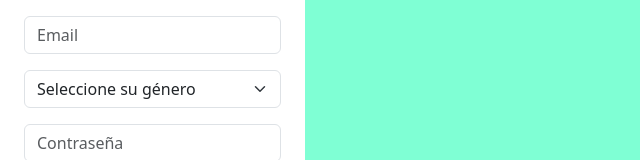
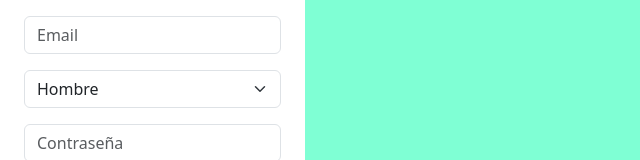
Before and after one commit to jeffrefarias/ProyectoLogin, a React (Vite) app: page / in a window 1280 px wide. Shown: the part 364-524 px from the top of the page, without its empty margins (0-640 px from the left). Built offline with nearby package versions, Linux system fonts and the light colour scheme.

Commit message:
falta validacion de genero

```diff
--- a/src/components/Formulario.jsx
+++ b/src/components/Formulario.jsx
@@ -10,53 +10,67 @@ const Formulario = () => {
   const [cpassword, setCPass] = useState("");
   const [error, setError] = useState(false)
   const [errorEmail, setErrorEmail] = useState(false)
+  const [errorPass, setErrorPass] = useState(false)
+  // const [selectedGender, setSelectedGender] = useState("");
+  // const [errorGenero, setErrorGenero] = useState(false);
+
+
+
 
   const validarDatos = (e) => {
     e.preventDefault()
 
     setErrorEmail(!validarEmail(email));
-    // setEdadError(!validarEdad(edad));
+    setEdadError(!validarEdad(edad));
+    setErrorPass(!validarPass(password, cpassword));
+    // setErrorGenero(selectedGender);
+
 
     if (nombre === '' || email === '' || password === '' || cpassword === '' || edad === '') {
       setError(true)
       return
     }
-    setError(false)
-    setNombre('')
-    setEdad('')
-    setEmail('')
-    setPass('')
-    setCPass('')
-    setErrorEmail('')
-
+    setError(false);
+    setNombre('');
+    setEdad('');
+    setEmail('');
+    setPass('');
+    setCPass('');
+    setErrorEmail(false);
+    // setErrorGenero(false);
+    // setSelectedGender('');
   }
 
 
-
+  // Expresión regular para email
   const validarEmail = (email) => {
     const emailPattern = /^[a-zA-Z0-9._-]+@[a-zA-Z0-9.-]+\.[a-zA-Z]{2,4}$/;
     return emailPattern.test(email);
   };
-
+  //  Expresion regular para validar +18
   const validarEdad = (edad) => {
     const agePattern = /^(1[89]|[2-9]\d|\d{3,})$/;
-    return agePattern .test(edad);
+    return agePattern.test(edad);
   };
 
-  if (password !== cpassword) {
-    setError(true);
-    return;
-  }
+  const validarPass = (password, cpassword) => {
+    return password === cpassword
+  };
 
-  const algunCampoLleno = nombre !== "" || (email !== "" && validarEmail(email))  || password !== "" || cpassword !== "";
+  // const validarGenero = (genero) => {
+  //   return genero !== "";
+  // };
+
 
   return (
     <>
 
       <form className="formulario" onSubmit={validarDatos}>
-      {error ?  <Alert message="Todos los campos son obligatorios" type="danger" show={error} /> : null}
-      {errorEmail ?  <Alert message="Debe ingresar un email válido" type="danger" show={!validarEmail(email)} /> : null}
-      {edadError ?  <Alert message="Debe ser mayor a 18 años" type="danger" show={error && !validarEdad(edad)} /> : null}
+        {error ? <Alert message="Todos los campos son obligatorios" type="danger" show={error} /> : null}
+        {errorEmail ? <Alert message="Debe ingresar un email válido" type="danger" show={!validarEmail(email)} /> : null}
+        {edadError ? <Alert message="Debe ser mayor a 18 años" type="danger" show={!validarEdad(edad)} /> : null}
+        {errorPass ? <Alert message="Ambas contraseñas deben coincidir " type="danger" show={!validarPass(password, cpassword)} /> : null}
+        {/* {errorGenero ? <Alert message="Debe seleccionar un genero" type="danger" show={!validarGenero(selectedGender)} /> : null} */}
 
 
         <div className="row form-group d-flex mt-3">
@@ -100,19 +114,28 @@ const Formulario = () => {
         </div>
         <div className="row form-group d-flex mt-3 ">
           <div>
-            <select className="form-select" aria-label="Seleccione su género">
-            <option selected name="select">Seleccione su género</option>
-            <option value="hombre">Hombre</option>
-            <option value="mujer">Mujer</option>
-            <option value="transexual">Transexual</option>
-            <option value="helicoptero">Helicóptero Apache</option>
-          </select>
+            <select
+              id="genero"
+              className="form-select"
+              aria-label="Seleccione su género"
+              // value={selectedGender}
+              // onChange={(e) => {
+              //   setSelectedGender(e.target.value);
+              //   setError(false);
+              // }}
+            >
+              <option disabled value="">Seleccione su género</option>
+              <option value="hombre">Hombre</option>
+              <option value="mujer">Mujer</option>
+              <option value="transexual">Transexual</option>
+              <option value="helicoptero">Helicóptero Apache</option>
+            </select>
           </div>
         </div>
         <div className="row form-group d-flex mt-3">
           <div className="col">
             <input
-              type="text"
+              type="password"
               name="password"
               className="form-control"
               onChange={(e) => setPass(e.target.value)}
@@ -125,7 +148,7 @@ const Formulario = () => {
         <div className=" row form-group d-flex mt-3">
           <div className="col">
             <input
-              type="text"
+              type="password"
               name="cpassword"
               className="form-control"
               onChange={(e) => setCPass(e.target.value)}
@@ -141,12 +164,6 @@ const Formulario = () => {
         </button>
       </form>
 
-      {error || !algunCampoLleno ? null : (
-        <>
-          <h1>Datos ingresados</h1>
-          {nombre} - {email} - {password} - {cpassword}
-        </>
-      )}
 
     </>
   );
```
